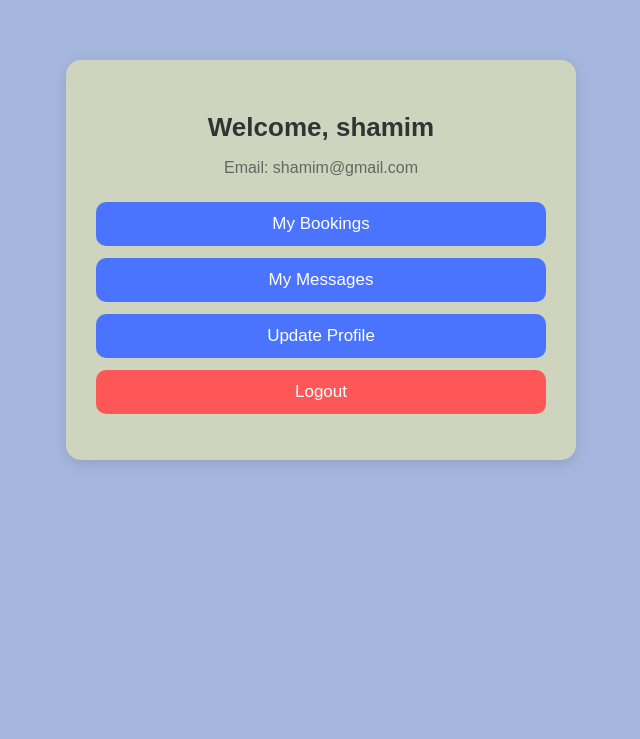
After one commit to Shaid30/Tourism-website-, a Django app: page /account/ in a window 1280 px wide. The commit adds this page. Shown: the top 739 px of the page, without its empty margins (319-959 px from the left). Run offline with Django 5.2, Linux system fonts and the light colour scheme; a user stored in the database is signed in.

Commit message:
add somestyle

```diff
--- /dev/null
+++ b/myapp/static/myapp/css/dashboard.css
@@ -0,0 +1,64 @@
+body {
+    font-family: Arial, sans-serif;
+    background: #a6b7df;
+    margin: 0;
+    padding: 0;
+}
+
+
+.dashboard-container {
+    width: 450px;
+    margin: 60px auto;
+    background: #cfd4bf;
+    padding: 30px;
+    border-radius: 15px;
+    box-shadow: 0 4px 15px rgba(0, 0, 0, 0.12);
+    text-align: center;
+}
+
+
+.dashboard-container h2 {
+    color: #333;
+    font-size: 26px;
+    margin-bottom: 5px;
+}
+
+.dashboard-container p {
+    color: #666;
+    font-size: 16px;
+    margin-bottom: 25px;
+}
+
+
+.dashboard-menu {
+    list-style: none;
+    padding: 0;
+}
+
+.dashboard-menu li {
+    margin: 12px 0;
+}
+
+
+.dashboard-menu a {
+    display: block;
+    background: #4a74ff;
+    color: white;
+    padding: 12px 0;
+    text-decoration: none;
+    border-radius: 10px;
+    font-size: 17px;
+    transition: 0.3s;
+}
+
+.dashboard-menu a:hover {
+    background: #2e54e8;
+}
+
+.logout-btn {
+    background: #ff5757 !important;
+}
+
+.logout-btn:hover {
+    background: #e64545 !important;
+}
--- /dev/null
+++ b/myapp/templates/myapp/dashboard.html
@@ -0,0 +1,17 @@
+{% load static %}
+
+<link rel="stylesheet" href="{% static 'myapp/css/dashboard.css' %}">
+
+<div class="dashboard-container">
+
+    <h2>Welcome, {{ user.username }}</h2>
+    <p>Email: {{ user.email }}</p>
+
+    <ul class="dashboard-menu">
+        <li><a href="#">My Bookings</a></li>
+        <li><a href="#">My Messages</a></li>
+        <li><a href="#">Update Profile</a></li>
+        <li><a href="{% url 'logout' %}" class="logout-btn">Logout</a></li>
+    </ul>
+
+</div>
--- a/myapp/templates/myapp/profile.html
+++ /dev/null
@@ -1,6 +0,0 @@
-<h2>My Profile</h2>
-
-<p><strong>Username:</strong> {{ user.username }}</p>
-<p><strong>Email:</strong> {{ user.email }}</p>
-
-<a href="{% url 'logout' %}">Logout</a>
--- a/myapp/urls.py
+++ b/myapp/urls.py
@@ -4,8 +4,6 @@ from .views import about_view
 from .views import contact_view
 urlpatterns = [
     path('',views.base, name = 'home'),
-    path('register/', views.register, name='register'),
-    path('profile/', views.Profile, name='profile'),
     path('destinations/', views.destination_categories, name='destination_categories'),
     path('destinations/<int:category_id>/', views.category_destinations, name= 'category_destinations'),
     path('contact/', contact_view, name='contact'),
@@ -19,5 +17,8 @@ urlpatterns = [
     path('success/', views.success_page, name='success_page'),
     path('search/', views.search_packages, name='search_packages'),
     path('destination/<int:destination_id>/packages/', views.destination_packages, name='destination_packages'),
-
+    path('login/', views.login_user, name='login'),
+    path('logout/', views.logout_user, name='logout'),
+    path('register/', views.register_user, name='register'),
+    path('account/', views.user_dashboard, name='user_dashboard'),
 ]
--- a/myapp/views.py
+++ b/myapp/views.py
@@ -1,35 +1,13 @@
 from django.shortcuts import render,redirect
 from django.contrib.auth.models import User
-from django.contrib.auth import login
-from .forms import RegisterForm
-from.models import Profile
+from django.contrib.auth import authenticate, login, logout
+from django.contrib.auth.decorators import login_required
 from django.shortcuts import render, get_object_or_404
 from .models import Category, Destination, About,TeamMember, Service,GalleryImage,GalleryCategory,Blog,Package,Booking
 from .forms import ContactForm,GalleryUploadForm
 from django.contrib import messages
 def base(request):
     return render(request,'myapp/base.html')
-def register(request):
-    if request.method == "POST":
-        form = RegisterForm(request.POST, request.FILES)
-        if form.is_valid():
-            user = User.objects.create_user(
-                username=form.cleaned_data['username'],
-                email=form.cleaned_data['email'],
-                password=form.cleaned_data['password'],
-                first_name=form.cleaned_data['first_name'],
-                last_name=form.cleaned_data['last_name']
-            )
-
-            photo = form.cleaned_data.get('photo')
-            Profile.objects.create(user=user, photo=photo)
-
-            login(request, user)
-            return redirect('base')
-    else:
-        form = RegisterForm()
-
-    return render(request, 'myapp/register.html', {'form': form})
 
 def destination_categories(request):
     categories= Category.objects.all()
@@ -147,3 +125,32 @@ def destination_packages(request, destination_id):
     destination = get_object_or_404(Destination, id=destination_id)
     packages = destination.packages.all()
     return render(request, 'myapp/destination_packages.html', {'destination': destination, 'packages': packages})
+
+
+def register_user(request):
+    if request.method == "POST":
+        username = request.POST['username']
+        email = request.POST['email']
+        password = request.POST['password']
+        User.objects.create_user(username=username, email=email, password=password)
+        return redirect('login')
+    return render(request, 'myapp/register.html')
+
+def login_user(request):
+    if request.method == "POST":
+        username = request.POST["username"]
+        password = request.POST["password"]
+        user = authenticate(request, username=username, password=password)
+        if user:
+            login(request, user)
+            return redirect('user_dashboard')
+    return render(request, 'myapp/login.html')
+
+def logout_user(request):
+    logout(request)
+    return redirect('login')
+
+@login_required
+def user_dashboard(request):
+    user = request.user
+    return render(request, 'myapp/dashboard.html', {"user": user})
--- a/myproject/settings.py
+++ b/myproject/settings.py
@@ -122,6 +122,10 @@ STATICFILES_DIRS = [os.path.join(BASE_DIR, 'myapp/static')]
 
 MEDIA_URL = '/media/'
 MEDIA_ROOT = os.path.join(BASE_DIR, 'media')
+LOGIN_URL = 'login'
+LOGIN_REDIRECT_URL = 'user_dashboard'
+LOGOUT_REDIRECT_URL = 'login'
+
 
 # Default primary key field type
 # https://docs.djangoproject.com/en/5.2/ref/settings/#default-auto-field
```
Also changed, not shown: myapp/templates/myapp/base.html (+4 -3 lines), myapp/templates/myapp/login.html (added, +8 -0 lines), myapp/templates/myapp/register.html (+9 -86 lines), db.sqlite3.
